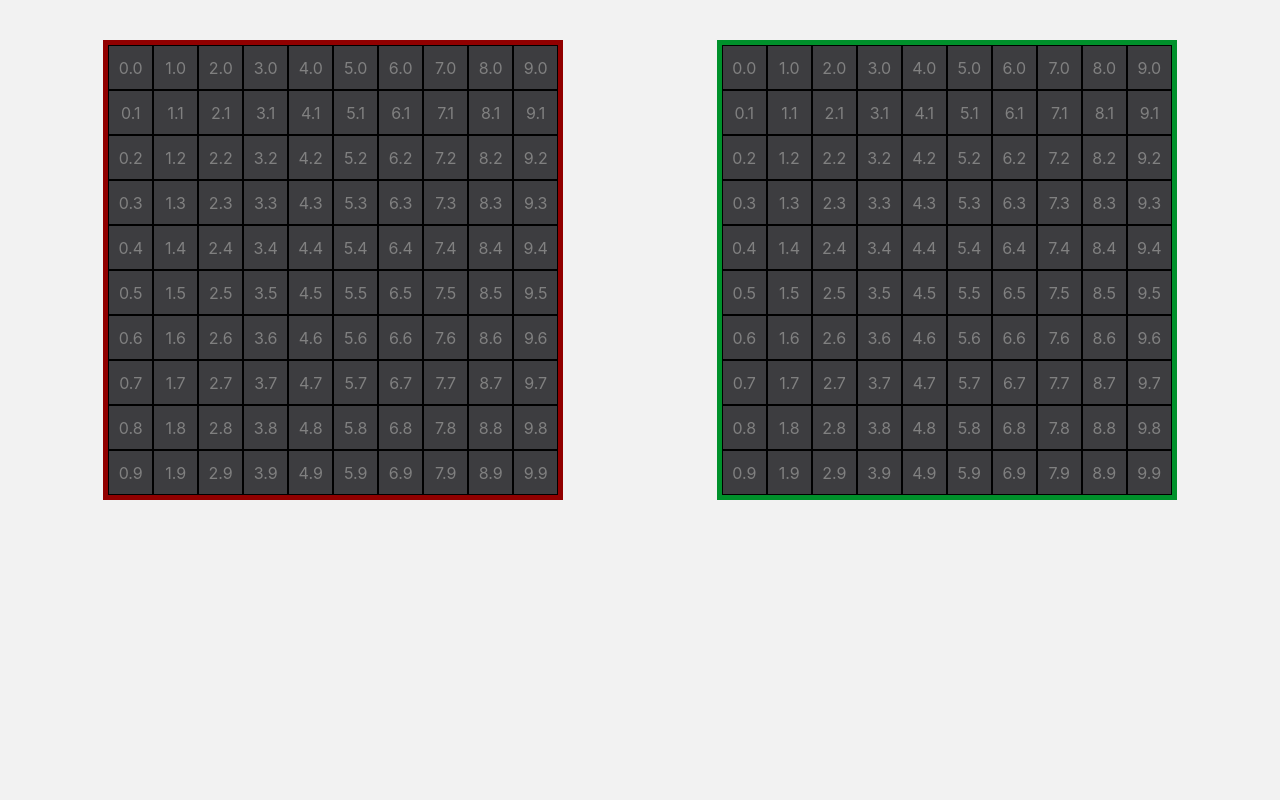
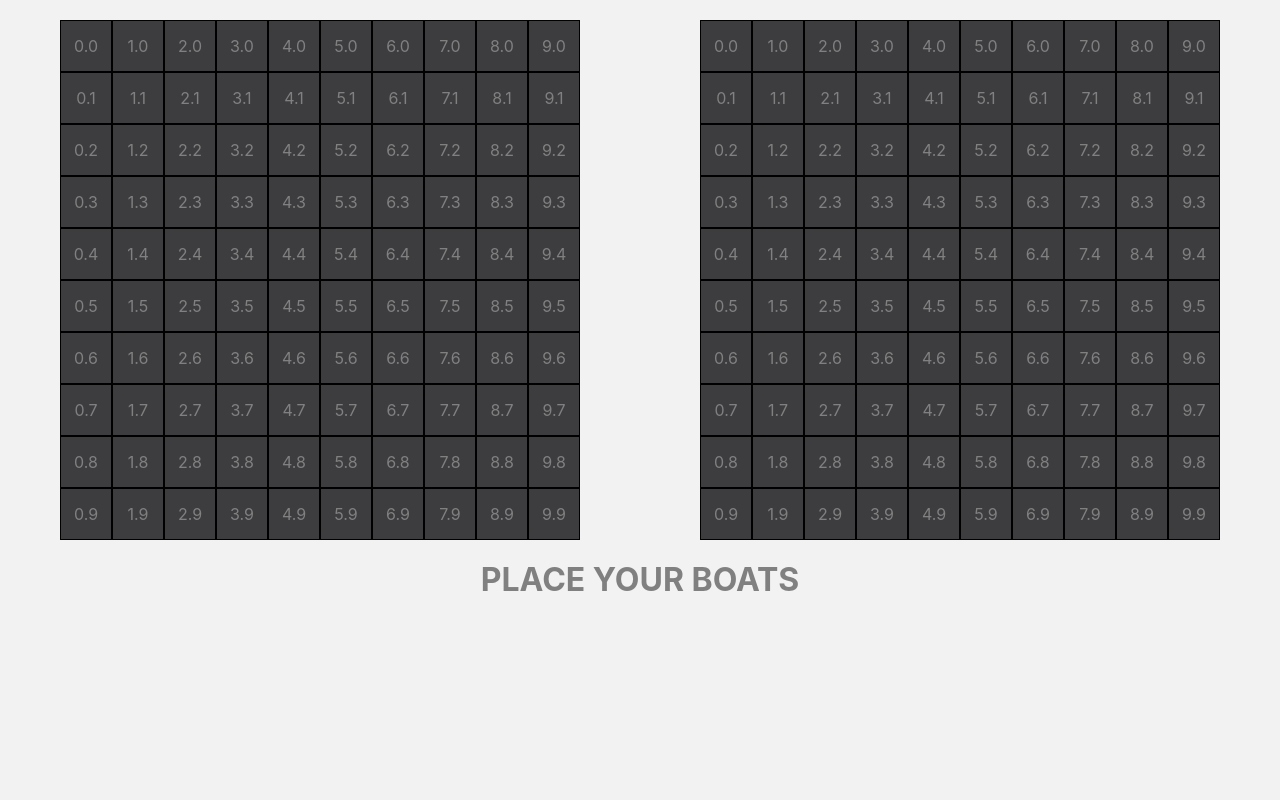
Before and after one commit to LeoAnderssonGuillou/Vinterprojekt, a plain HTML site: page index.html in a window 1280 px wide. Drawn offline with Linux system fonts and the light colour scheme.

Commit message:
Started textbox

```diff
--- a/index.html
+++ b/index.html
@@ -18,6 +18,10 @@
             <div id="board2" class="board">
             </div>
         </div>
+
+        <div id="textbox">
+            <h1>PLACE YOUR BOATS</h1>
+        </div>
     </main>
 </body>
 </html>
--- a/index.js
+++ b/index.js
@@ -5,7 +5,7 @@ let ship = "#e3e3e3";
 let preview = ship;
 let hitBoat = "#b00000";
 let missBg = "#303033";
-let aimCell = "lime";
+let aimCell = "red";
 
 let grid1 = new Array(10).fill(0).map(_ => new Array(10).fill({}));
 let grid2 = new Array(10).fill(0).map(_ => new Array(10).fill({}));
@@ -72,6 +72,8 @@ for (let y = 0; y < 10; y++) {
   }
 }
 
+//document.getElementById("board1").className = "board greenglow";
+
 //For placing player boats
 function click(x, y) {
   if (gameState == 1) {
@@ -85,9 +87,11 @@ function click(x, y) {
       case 3: placeCarrier(grid1, x, y);
         break;
       case 4: placeSub(grid1, x, y);
-        gameState = 2;
-        ship = "#6c6c70";
-        placeOpponentBoats();
+        if (boatsPlaced > 4) {
+          gameState = 2;
+          ship = "darkgray";
+          placeOpponentBoats();
+        }
         break;
     }
   }
@@ -111,7 +115,8 @@ function fire(x, y) {
   }
 }
 
-let validHit = false;
+
+
 let baseHit = false;
 let playerBoatCellsHit = 0;
 
@@ -127,7 +132,6 @@ let direction = 0;
 let validTarget = false;
 let targetAttempt = 0;
 let patternDirection = 0;
-let directionInverted = false;
 
 function opponentAttack() {
     switch (state) {
@@ -146,7 +150,6 @@ function opponentAttack() {
         }
         opponentFire(baseX, baseY);
         if (baseHit == true) { state = 1; }
-        directionInverted = false;
         break;
       //Opponent tries hitting surrounding cells. If another boat cell is hit, it becomes baseX2/baseY2 and the script moves on to state 2. If no valid cell can be hit, it returns to state 0.
       case 1:
@@ -240,7 +243,6 @@ function opponentAttack() {
             }
             baseX2 = baseX;
             baseY2 = baseY;
-            directionInverted = true;
             state = 3;
             console.log("DIRECTION INVERTED");
             opponentAttackState3();
@@ -304,7 +306,6 @@ function opponentAttackState3() {
     opponentFire(baseX, baseY);
     if (baseHit == true) { state = 1; }
     else { state = 0; }
-    directionInverted = false;
   }
 
   baseHit = false;
@@ -325,12 +326,10 @@ function opponentFire(x, y) {
     hitCells.push(grid1[x][y]);
     playerBoatCellsHit++;
     baseHit = true;
-    validHit = true;
   }
   else if (!hitCells.includes(grid1[x][y])) {
     document.getElementById(grid1[x][y]).style.backgroundColor = missBg;
     hitCells.push(grid1[x][y]);
-    validHit = true;
   }
   else {console.log("what"); }
 }
--- a/style.css
+++ b/style.css
@@ -8,29 +8,40 @@
 }
 
 main {
-  display: flex;
-  justify-content: center;
+  margin: 0px;
+  width: 100vw;
+  height: 100vh;
+  display: grid;
+  grid-template-columns: 50% 50%;
+  grid-template-rows: 70% 30%;
+  justify-items: center;
+  align-items: center;
 }
 
 .boardbox {
-  margin-top: 40px;
-  margin-right: 6%;
-  margin-left: 6%;
-  width: 460px;
-  height: 460px;
+  margin: 0px;
+  margin-right: 0px;
+  width: min-content;
+  height: min-content;
   background-color: #910000;
   display: flex;
   justify-content: center;
   align-items: center;
+
+  grid-column-start: 0;
+  grid-row-start: 0;
 }
+
 #boardbox2 {
   background-color: #00912b;
+  grid-column-start: 2;
+  grid-row-start: 0;
 }
 
 .board {
   margin: 0px;
-  width: 450px;
-  height: 450px;
+  width: 65vh;
+  height: 65vh;
   background-color: white;
   user-select: none;
 }
@@ -45,3 +56,26 @@ main {
 #board2 div {
   border: 1px solid black;
 }
+
+#textbox {
+  width: 100%;
+  height: 100%;
+  grid-column-start: 1;
+  grid-column-end: 3;
+  grid-row-start: 0;
+
+  display: flex;
+  justify-content: center;
+}
+
+.greenglow {
+  -webkit-box-shadow: 0px 0px 25px 0px rgba(0, 255, 30, 1);
+  -moz-box-shadow: 0px 0px 25px 0px rgba(0, 255, 30, 1);
+  box-shadow: 0px 0px 25px 0px rgba(0, 255, 30, 1);
+}
+
+.redglow {
+  -webkit-box-shadow: 0px 0px 25px 0px rgba(255, 0, 0, 1);
+  -moz-box-shadow: 0px 0px 25px 0px rgba(255, 0, 0, 1);
+  box-shadow: 0px 0px 25px 0px rgba(255, 0, 0, 1);
+}
```
